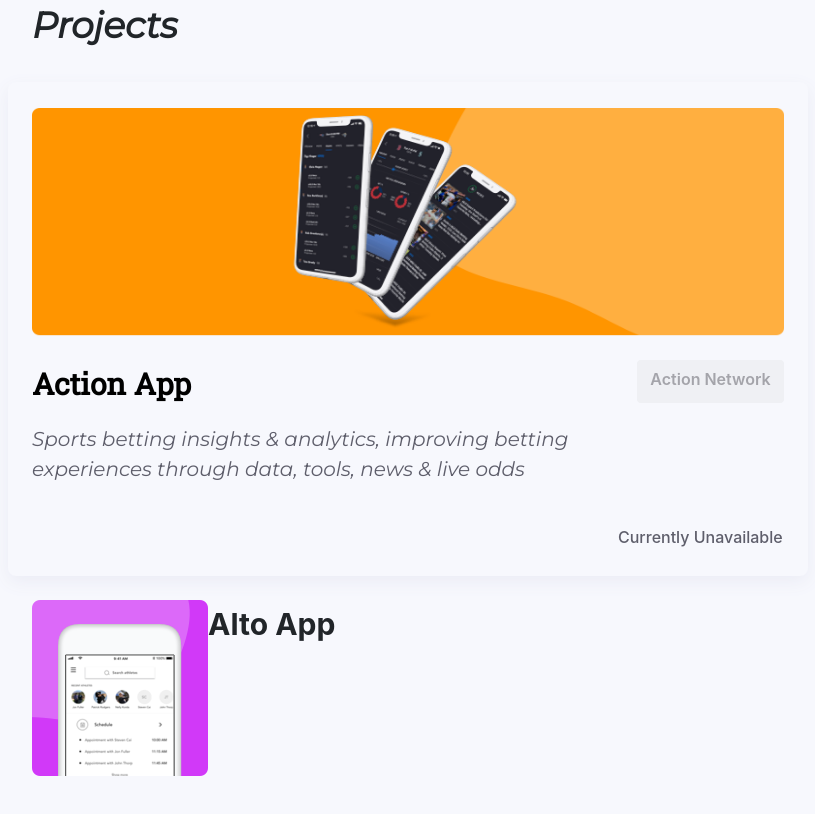
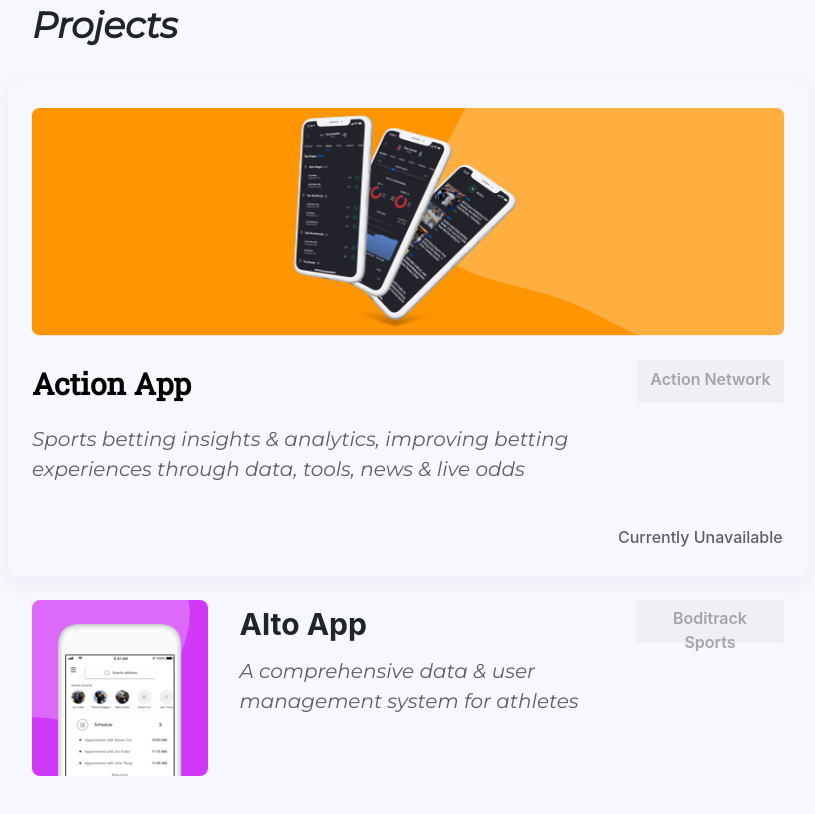
Before and after one commit to Ryanheo15/betalist_portfolio, a plain HTML site: page index.html in a window 1280 px wide. Shown: the part 784-1598 px from the top of the page, without its empty margins (312-1127 px from the left). Before the commit the page ends 1560 px from the top, so only its background shows below. Drawn offline with nearby package versions, Linux system fonts and the light colour scheme.

Commit message:
action app

```diff
--- a/index.html
+++ b/index.html
@@ -49,7 +49,7 @@
 
 
 <!-- MAIN SECTION -->
-<main>
+<main class = "pb-5">
       <!-- Title area -->
       <div class = "title offset-3">
         <h1 class = "main-title">Hello, I'm Matt.</h1>
@@ -77,11 +77,30 @@
             Currently Unavailable
           </p>
         </div>
-
+        <!--
         <div class = "alto_cont d-flex">
           <img class = "alto_image" src = "img/alto-image.png">
 
           <h4 class = "alto_title">Alto App</h4>
+
+          <p class = "alto_text">Lorem ipsum dolor sit amet, consectetur adipisicing elit, sed do eiusmod tempor incididunt ut labore et dolore magna aliqua. Ut enim ad minim veniam, quis nostrud exercitation ullamco laboris nisi ut aliquip ex ea commodo consequat. Duis aute irure dolor in reprehenderit in voluptate velit esse cillum dolore eu fugiat nulla pariatur. Excepteur sint occaecat cupidatat non proident, sunt in culpa qui officia deserunt mollit anim id est laborum.</p>
+        </div>
+      -->
+
+        <div class = "alto_cont row">
+          <div class = "col-md-3">
+            <img class = "alto_image" src = "img/alto-image.png">
+          </div>
+
+          <div class = "col-md-5">
+            <h4 class = "alto_title">Alto App</h4>
+
+            <p class = "alto_text">A comprehensive data & user management system for athletes</p>
+          </div>
+
+          <div class = "col-md-4 text-right alto_col-3">
+            <button class = "btn btn-primary alto_btn">Boditrack Sports</button>
+          </div>
         </div>
       </div>
 </main>
--- a/style.css
+++ b/style.css
@@ -174,13 +174,37 @@
  }
 
  .alto_title {
-   display:inline;
    width: 400px;
    height: 48px;
    font-size: 30px;
    font-weight: bold;
    line-height: 1.6;
+ }
 
+ .alto_text {
+   width: 400px;
+   height: 60px;
+   font-family: 'Montserrat';
+   font-size: 20px;
+   font-weight: 500;
+   font-stretch: normal;
+   font-style: normal;
+   line-height: 1.5;
+   letter-spacing: normal;
+   color:#5e5e6b;
+
+ }
+
+ .alto_btn {
+   width: 148px;
+   height: 43px;
+   border-radius: 4px;
+   margin-right:48px;
+   background-color:#eff0f4;
+   font-size: 16px;
+   font-weight: 600;
+   color:#a4a4aa;
+   border:none;
  }
 
 /*
```
